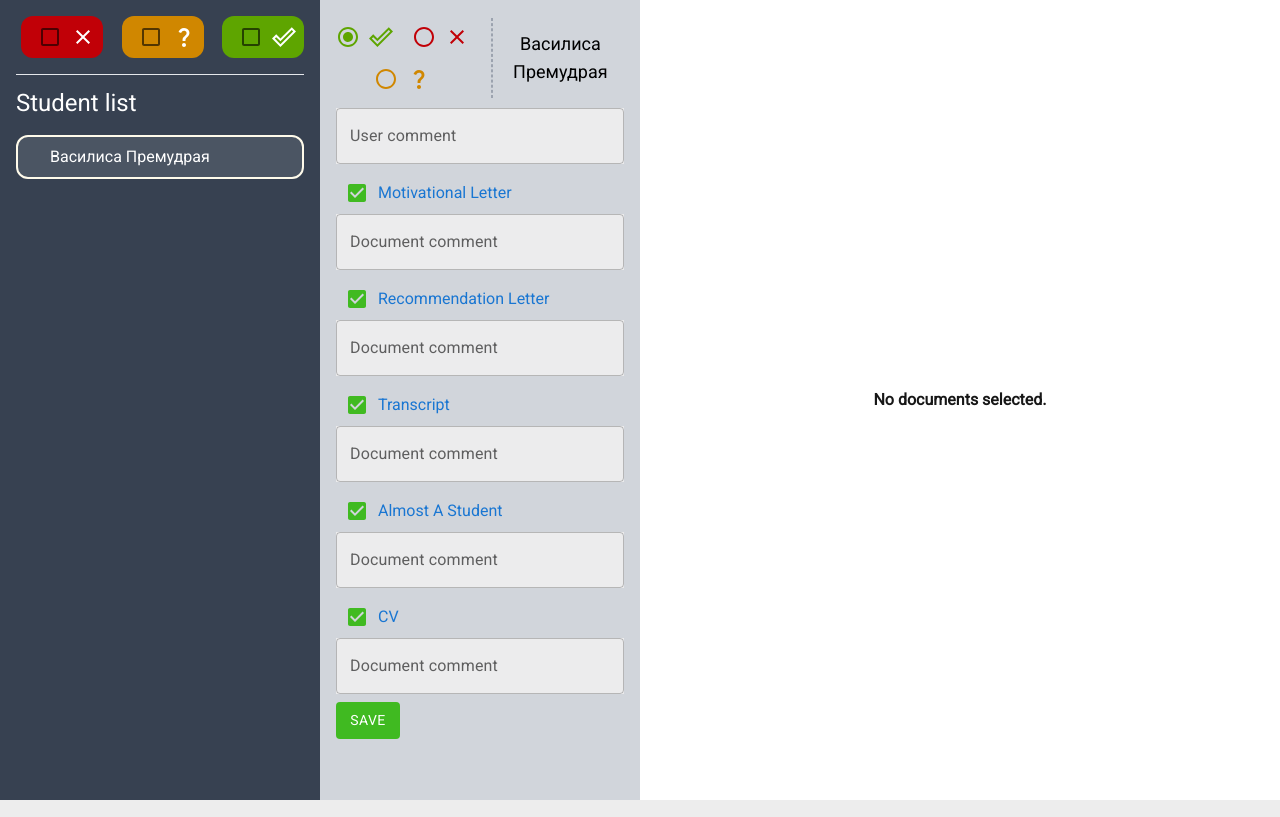
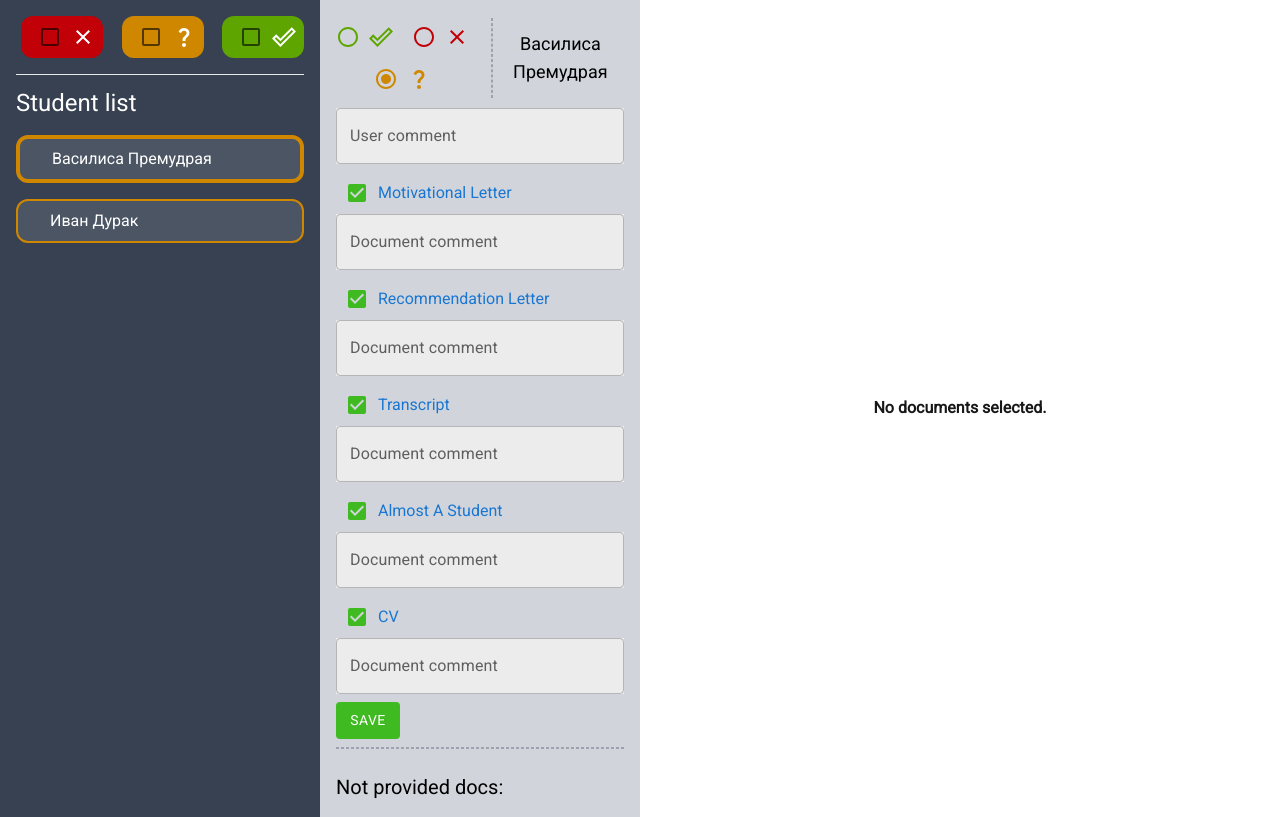
Before and after one commit to one-zero-eight/1519, a Next.js app in the folder frontend/: page / in a window 1280 px wide. Both pictures are taken after a click on the element "Василиса Премудрая". Built offline with nearby package versions, Linux system fonts and the light colour scheme.

Commit message:
chore: update and fix functionality of ui

```diff
--- a/frontend/src/app/page.tsx
+++ b/frontend/src/app/page.tsx
@@ -10,7 +10,7 @@ export default function Page() {
       patron_id: 1,
       application_id: 1,
       full_name: 'Василиса Премудрая',
-      rate: 1,
+      rate: 0,
       application_comment: '',
       docs: {
         cv_comments: '',
@@ -26,7 +26,30 @@ export default function Page() {
         transcript_seen: true,
 
         almost_a_student_comments: '',
-        almost_a_student_seen: true,
+        almost_a_student_seen: true
+      }
+    },
+    {
+      patron_id: 2,
+      application_id: 2,
+      full_name: 'Иван Дурак',
+      rate: 0,
+      application_comment: '',
+      docs: {
+        cv_comments: '',
+        // cv_seen: false,
+
+        // motivational_letter_comments: '',
+        // motivational_letter_seen: false,
+
+        recommendation_letter_comments: '',
+        // recommendation_letter_seen: false,
+
+        transcript_comments: '',
+        // transcript_seen: false,
+
+        almost_a_student_comments: '',
+        almost_a_student_seen: true
       }
     }
   ])
@@ -58,12 +81,12 @@ export default function Page() {
         )}
       </aside>
       <section className="order-3 min-h-full w-full self-stretch bg-white">
-        { selectedDoc ? (
+        {selectedDoc ? (
           <>
-                  <div className="preview-header flex flex-row justify-between items-center p-4 bg-gray-100 border-b">
+            <div className="preview-header flex flex-row items-center justify-between border-b bg-gray-100 p-4">
               <span className="font-semibold">{FieldNames[selectedDoc]}</span>
               <button
-                      className="rounded-3xl bg-[var(--red-choice)] text-white p-4 font-medium"
+                className="rounded-3xl bg-[var(--red-choice)] p-4 font-medium text-white"
                 onClick={() => setSelectedDoc(null)}
               >
                 Close Preview
@@ -71,11 +94,11 @@ export default function Page() {
             </div>
             <iframe
               src="/test.pdf" // Change to request to find real document
-                      style={{width: "100%", height: "90%", border: "none"}}/>
+              style={{ width: '100%', height: '90%', border: 'none' }}
+            />
           </>
-          ) :
-          (
-            <div className="font-semibold flex justify-center items-center w-auto h-full">
+        ) : (
+          <div className="flex h-full w-auto items-center justify-center font-semibold">
             No documents selected.
           </div>
         )}
--- a/frontend/src/components/Excel/Excel.tsx
+++ /dev/null
@@ -1,39 +0,0 @@
-import { useState, useEffect } from 'react'
-import * as Xls from 'xlsx'
-
-export default function Excel({ src }: { src: string }) {
-  const [xls, setXls] = useState<string[] | null>(null)
-
-  useEffect(() => {
-    setXls(null)
-    ;(async () => {
-      const res = await fetch(src)
-      const xls = Xls.read(await res.arrayBuffer())
-      const tables = xls.SheetNames.map((x) => xls.Sheets[x])
-        .map((sheet) => {
-          const max: Xls.CellAddress = { r: -1, c: -1 }
-          for (const k of Object.keys(sheet)) {
-            if (k.startsWith('!')) continue
-            const x = Xls.utils.decode_cell(k)
-            max.r = Math.max(max.r, x.r)
-            max.c = Math.max(max.c, x.c)
-          }
-          if (max.r === -1) return undefined
-          sheet['!ref'] = Xls.utils.encode_range({ r: 0, c: 0 }, max)
-          return Xls.utils.sheet_to_html(sheet, { header: '', footer: '' })
-        })
-        .filter((x): x is string => x !== undefined)
-      setXls(tables)
-    })()
-  }, [src])
-
-  if (!xls) return <div>loading...</div>
-
-  return (
-    <div className="excel">
-      {xls.map((table, index) => (
-        <div key={index} dangerouslySetInnerHTML={{ __html: table }}></div>
-      ))}
-    </div>
-  )
-}
--- a/frontend/src/components/ui/Sidebar.tsx
+++ b/frontend/src/components/ui/Sidebar.tsx
@@ -56,7 +56,7 @@ function Sidebar({ patrons, onSelected, selectedId }: SidebarProps) {
         {filteredItems.map((patron) => (
           <div
             key={patron.patron_id}
-            className={`box-border flex w-full flex-row items-start rounded-xl bg-gray-600 pb-2 pt-2 ${String(patron.patron_id) === selectedId ? `border-2 border-amber-50` : ''} `}
+            className={`box-border flex w-full flex-row items-start rounded-xl border-2 bg-gray-600 py-2 ${String(patron.patron_id) === selectedId ? `border-4` : ''} ${patron.rate === 0 ? `border-[#d08700]` : patron.rate === 1 ? `border-[#5ea500]` : `border-[#c10007]`}`}
             onClick={() => handlePickStudent(patron)}
           >
             <span className="ml-8">{patron.full_name}</span>
--- a/frontend/src/components/ui/StudentDetails.tsx
+++ b/frontend/src/components/ui/StudentDetails.tsx
@@ -1,5 +1,5 @@
 'use client'
-import React, { useState } from 'react'
+import React, { useState, useEffect } from 'react'
 import { TextField, FormControlLabel, RadioGroup, Radio, SvgIcon, Link } from '@mui/material'
 import { FieldNames, PatronApplication } from '@/types/types'
 import DoneOutlineIcon from '@mui/icons-material/DoneOutline'
@@ -15,7 +15,11 @@ interface StudentDetailsProps {
 }
 
 export default function StudentDetails({ patron, onSelectedDoc, onSave }: StudentDetailsProps) {
-  const [edit, setEdit] = useState<PatronApplication>(patron);
+  const [edit, setEdit] = useState<PatronApplication>(patron)
+
+  useEffect(() => {
+    setEdit(patron)
+  }, [patron])
 
   const handlePickDocument = (doc: keyof typeof FieldNames) => {
     onSelectedDoc(doc)
@@ -85,7 +89,7 @@ export default function StudentDetails({ patron, onSelectedDoc, onSave }: Studen
 
       <section className="space-y-2">
         {Object.entries(FieldNames).map(([key, label]) => {
-          const baseKey = key.replace(/([A-Z])/g, '_$1').toLowerCase() // например, motivationalLetter -> motivational_letter
+          const baseKey = key.replace(/([A-Z])/g, '_$1').toLowerCase()
           const seenKey = `${baseKey}_seen` as keyof typeof edit.docs
           const commentsKey = `${baseKey}_comments` as keyof typeof edit.docs
 
@@ -110,8 +114,8 @@ export default function StudentDetails({ patron, onSelectedDoc, onSave }: Studen
                   href="#"
                   underline="hover"
                   sx={{ minWidth: 180, fontWeight: 500 }}
-                    onClick={e => {
-                        e.preventDefault();
+                  onClick={(e) => {
+                    e.preventDefault()
                     handlePickDocument(key as keyof typeof FieldNames)
                   }}
                 >
@@ -143,6 +147,24 @@ export default function StudentDetails({ patron, onSelectedDoc, onSave }: Studen
       </section>
 
       <InnoButton onClick={() => onSave(edit)}>Save</InnoButton>
+
+      <hr className="border border-dashed border-gray-400" />
+
+      <section className="flex flex-col space-y-4">
+        <h4 className="mt-4 text-xl">Not provided docs:</h4>
+        {Object.entries(FieldNames).map(([key, label]) => {
+          const baseKey = key.replace(/([A-Z])/g, '_$1').toLowerCase()
+          const commentsKey = `${baseKey}_comments` as keyof typeof edit.docs
+
+          if (edit.docs[commentsKey] !== undefined) return null
+
+          return (
+            <div key={key} className="space-н-2 flex flex-col">
+              <p className="text-lg text-yellow-600">&bull; {label}</p>
+            </div>
+          )
+        })}
+      </section>
     </div>
   )
 }
```
Also changed, not shown: frontend/src/todo.txt (deleted). Lines whose indentation alone changed are shown as unchanged.
